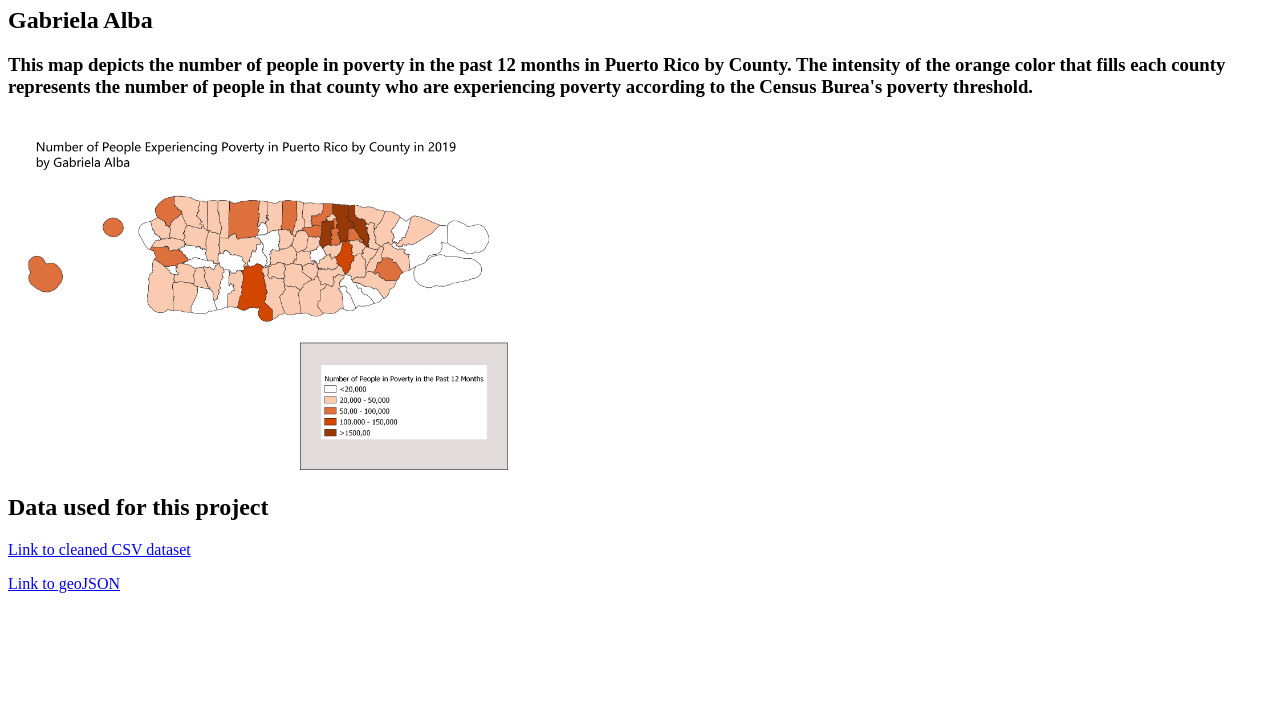
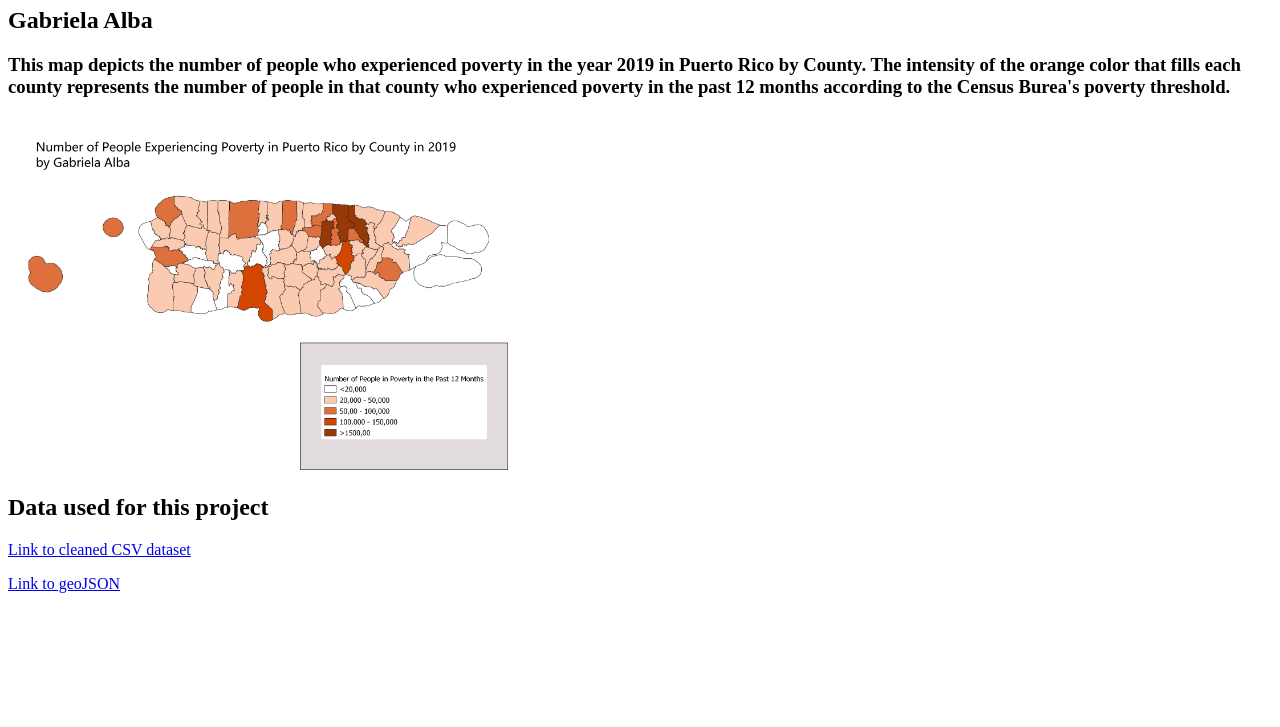
Before and after one commit to GabrielaAlba/GEOG370-Spring2021, a plain HTML site: page Homework7/GEOG370_HW7.html in a window 1280 px wide. Shown: the part 73-800 px from the top of the page. Drawn offline with Linux system fonts and the light colour scheme.

Commit message:
Update GEOG370_HW7.html

```diff
--- a/Homework7/GEOG370_HW7.html
+++ b/Homework7/GEOG370_HW7.html
@@ -9,7 +9,7 @@
 <body>
     <h1>Homework 7: Census data choropleth</h1>
     <h2>Gabriela Alba</h2>
-    <h3>This map depicts the number of people in poverty in the past 12 months in Puerto Rico by County. The intensity of the orange color that fills each county represents the number of people in that county who are experiencing poverty according to the Census Burea's poverty threshold. </h3>
+    <h3>This map depicts the number of people who experienced poverty in the year 2019 in Puerto Rico by County. The intensity of the orange color that fills each county represents the number of people in that county who experienced poverty in the past 12 months according to the Census Burea's poverty threshold. </h3>
 
     <!-- a png image of your map will be embedded using the lines below  -->
     <a href="./map/GEOG370_HW7_Map_Final.png">
```
